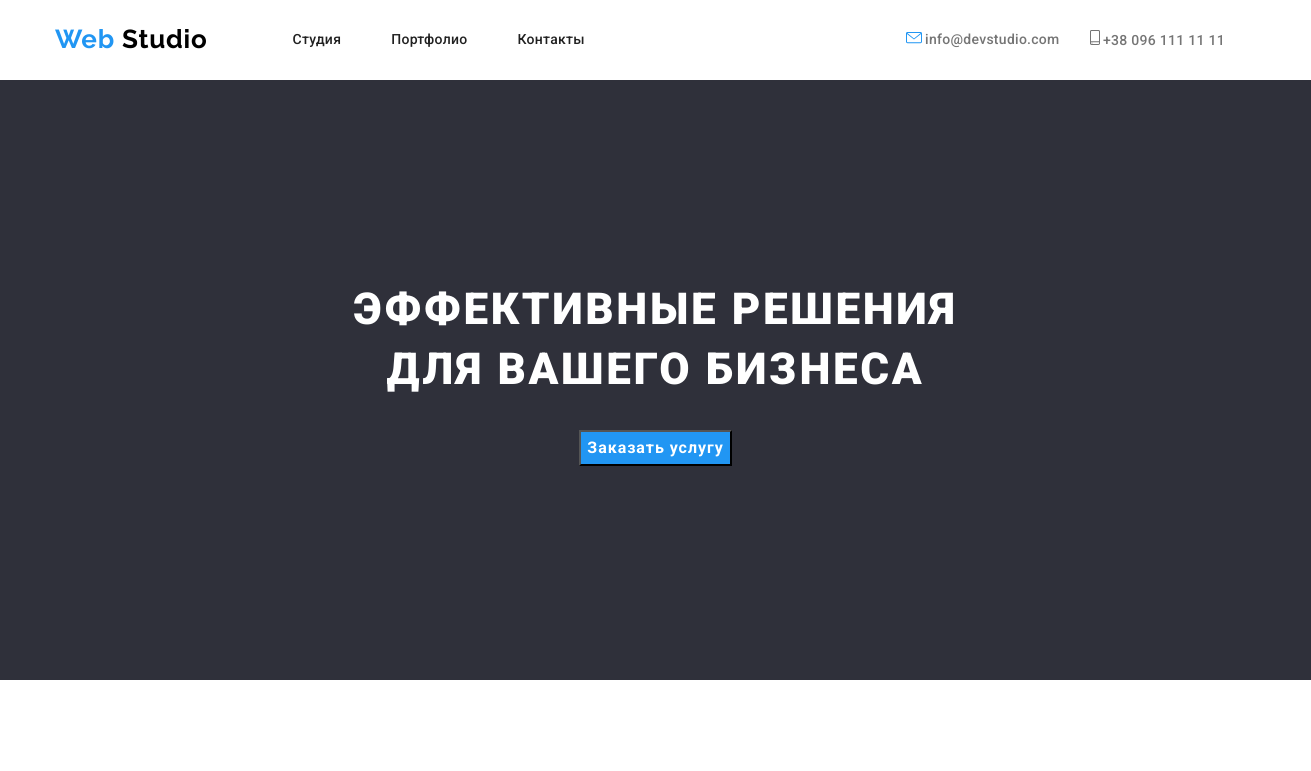
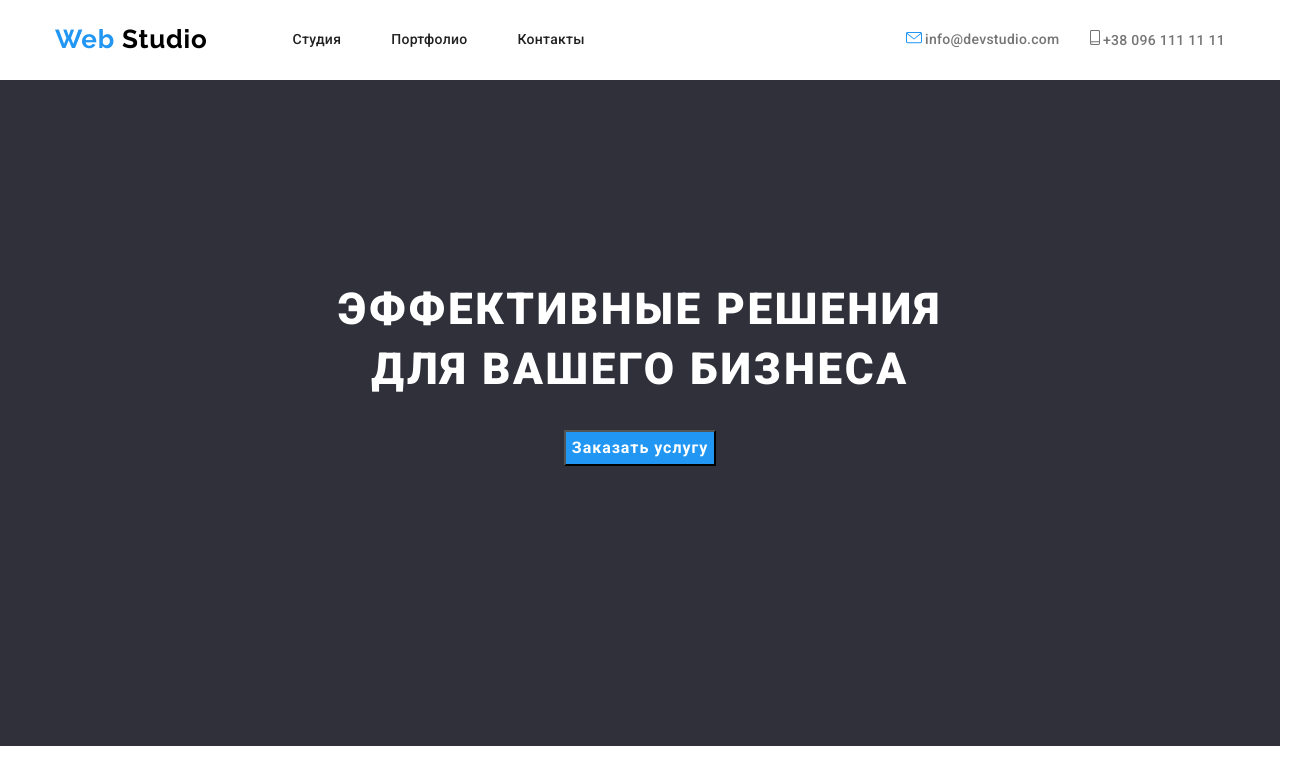
Before and after one commit to david-shakaya/david-shakaya-goit-markup-hw-03, a plain HTML site: page index.html in a window 1280 px wide. Shown: the top 771 px of the page, 1311 px wide, since content can reach past the window. Drawn offline with Linux system fonts and the light colour scheme.

Commit message:
Update styles.css

```diff
--- a/css/styles.css
+++ b/css/styles.css
@@ -117,12 +117,12 @@ color: var(--title-gray-words-color);
 /*временное свойство для лучшего восприятия белого текста*/
 .hero-section {
   background-color: #2F303A;
-  width: 1311px;
-  height: 600px;
+
   }
 
   .hero-wrapper {
     padding-top: 200px;
+    padding-bottom: 280px;
   }
 
 .hero-title {
@@ -238,8 +238,6 @@ background-color: rgba(47, 48, 58, 0.8);
 
 /* Команда*/
 .team-wrapper {
-width: 1311px;
-height: 702px;
 background-color: #F5F4FA;;
 }
 
```
